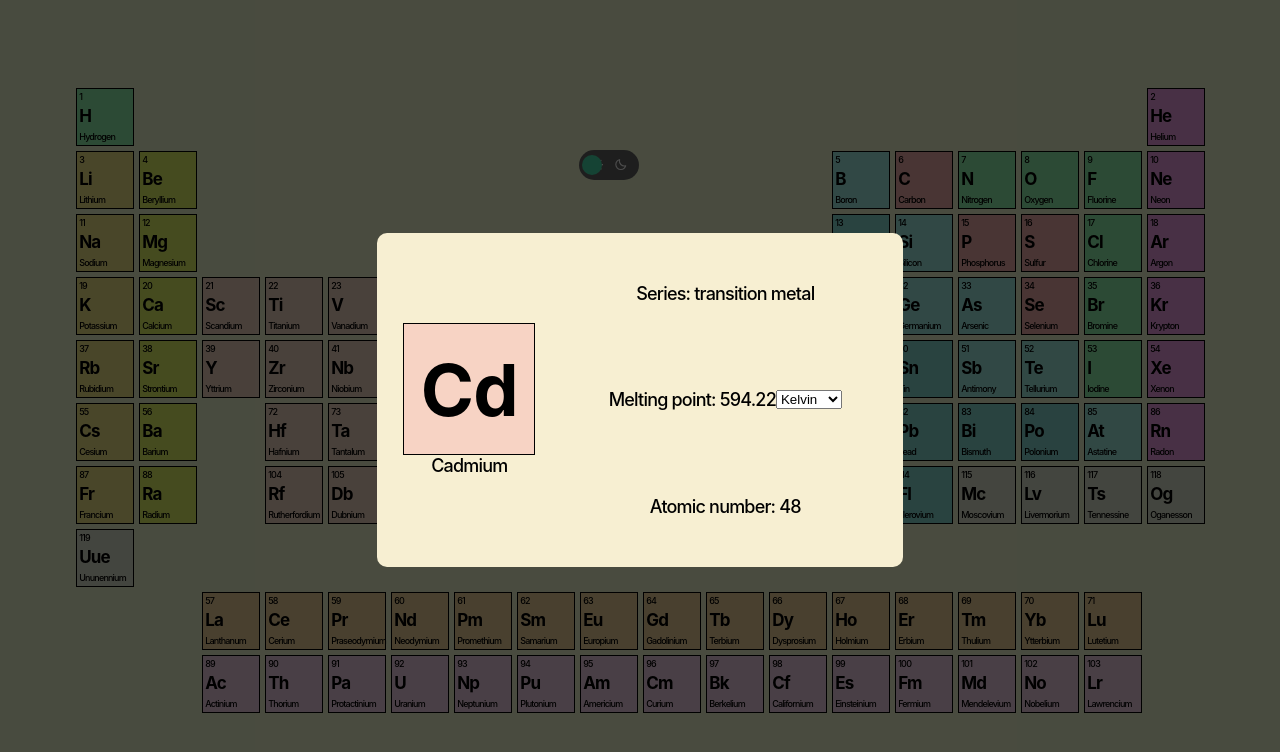
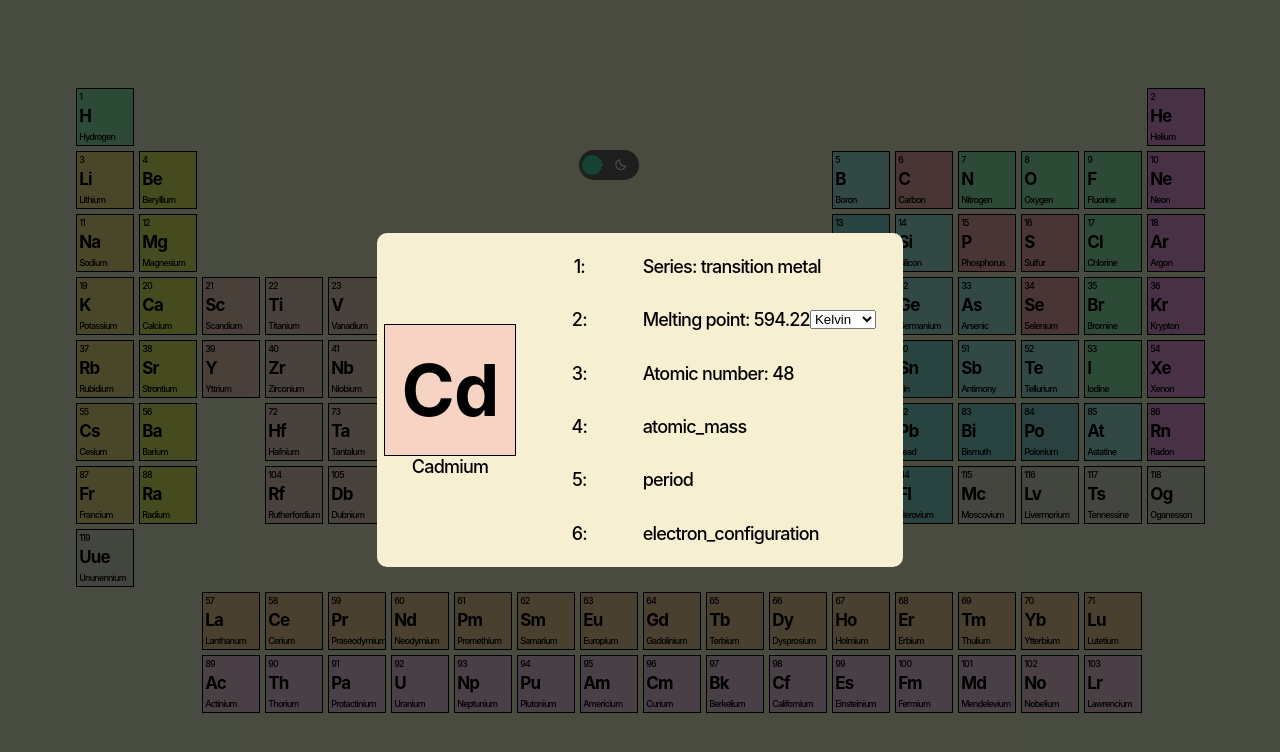
Before and after one commit to RainyTrain/periodic-table, a React (Create React App) app: page / in a window 1280 px wide. Both pictures are taken after a click on the element "48 Cd Cadmium". Shown: the top 752 px of the page. Built offline with nearby package versions, Linux system fonts and the light colour scheme.

Commit message:
grid improvements

```diff
--- a/src/components/details.js
+++ b/src/components/details.js
@@ -21,6 +21,7 @@ function Details(props) {
                     </div>
                     {props.element.name}
                 </div>
+                <div className='description'>
                      <div>
                         Series: {props.element.category}
                     </div>
@@ -34,6 +35,24 @@ function Details(props) {
                     <div>
                         Atomic number: {props.element.number}
                     </div>
+                    <div>
+                        atomic_mass
+                    </div>
+                    <div>
+                        period
+                    </div>
+                    <div>
+                        electron_configuration
+                    </div>
+                </div>
+                <div className='classify'>
+                    <div>1:</div>
+                    <div>2:</div>
+                    <div>3:</div>
+                    <div>4:</div>
+                    <div>5:</div>
+                    <div>6:</div>
+                </div>
             </div>
         </div>
     )
--- a/src/styles/details.scss
+++ b/src/styles/details.scss
@@ -20,20 +20,19 @@
     width: 40vw;
     height: 40vh;
     display: grid;
-    grid-template-columns: 1fr 2fr;
-    grid-template-rows: 1fr 1fr 1fr;
+    grid-template-columns: 1fr 1fr 2fr;
+    grid-template-rows: repeat(6, 1fr);
     font-size: 2em;
     background-color: rgb(247,239,210);
     cursor: default;
     color: black;
-
 
     .element {
         display: flex;
         flex-direction: column;
         justify-content: center;
         align-items: center;
-        grid-row: 1/4;
+        grid-row: 1/7;
 
 
         .symbol {
@@ -45,9 +44,28 @@
         }
     }
 
+    .description {
+        grid-column: 3;
+        grid-row: 1/7;
+        display: flex;
+        flex-direction: column;
+        justify-content: space-around;
+        align-items:flex-start;
+    }
+
+    .classify {
+        grid-column: 2;
+        grid-row: 1/7;
+        display: flex;
+        flex-direction: column;
+        justify-content: space-around;
+        align-items: center;
+    }
+
     div {
         display: flex;
         justify-content: center;
         align-items: center;
     }
+
 }
```
Lines whose indentation alone changed are shown as unchanged.
